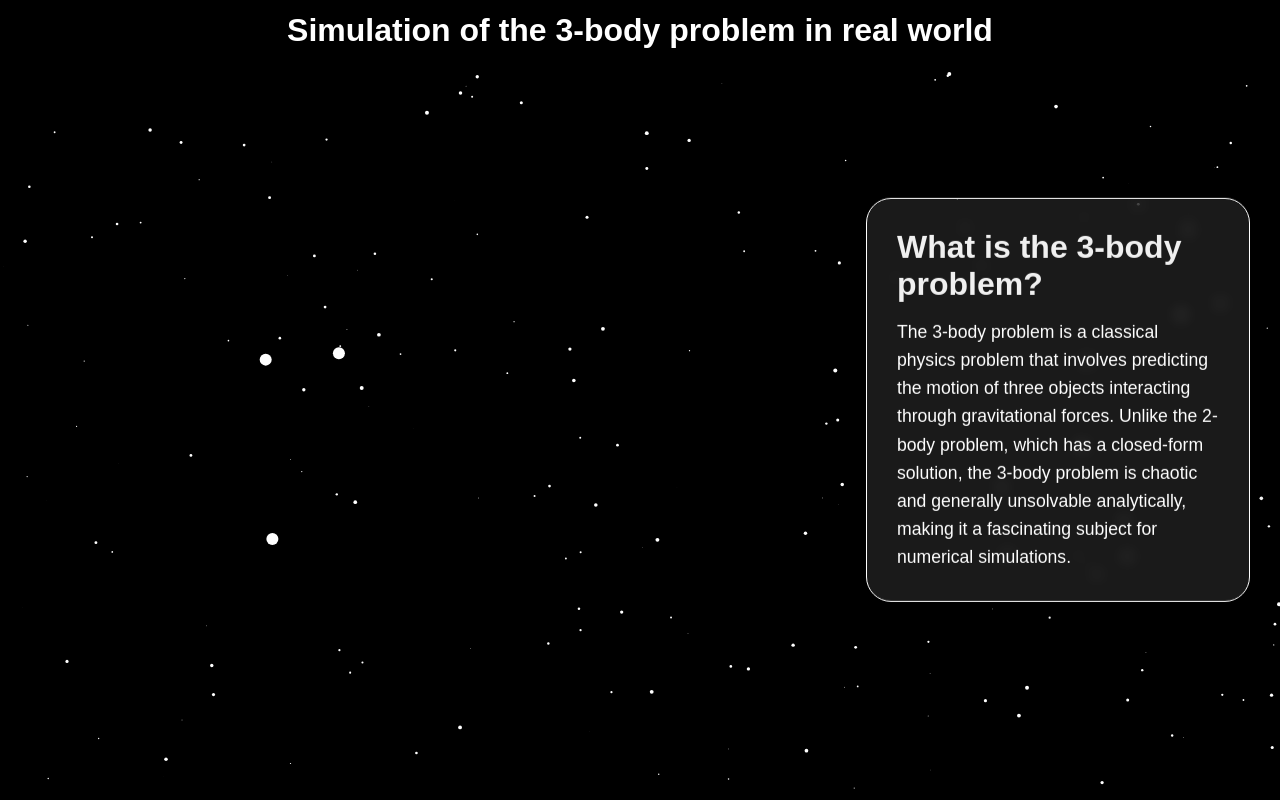
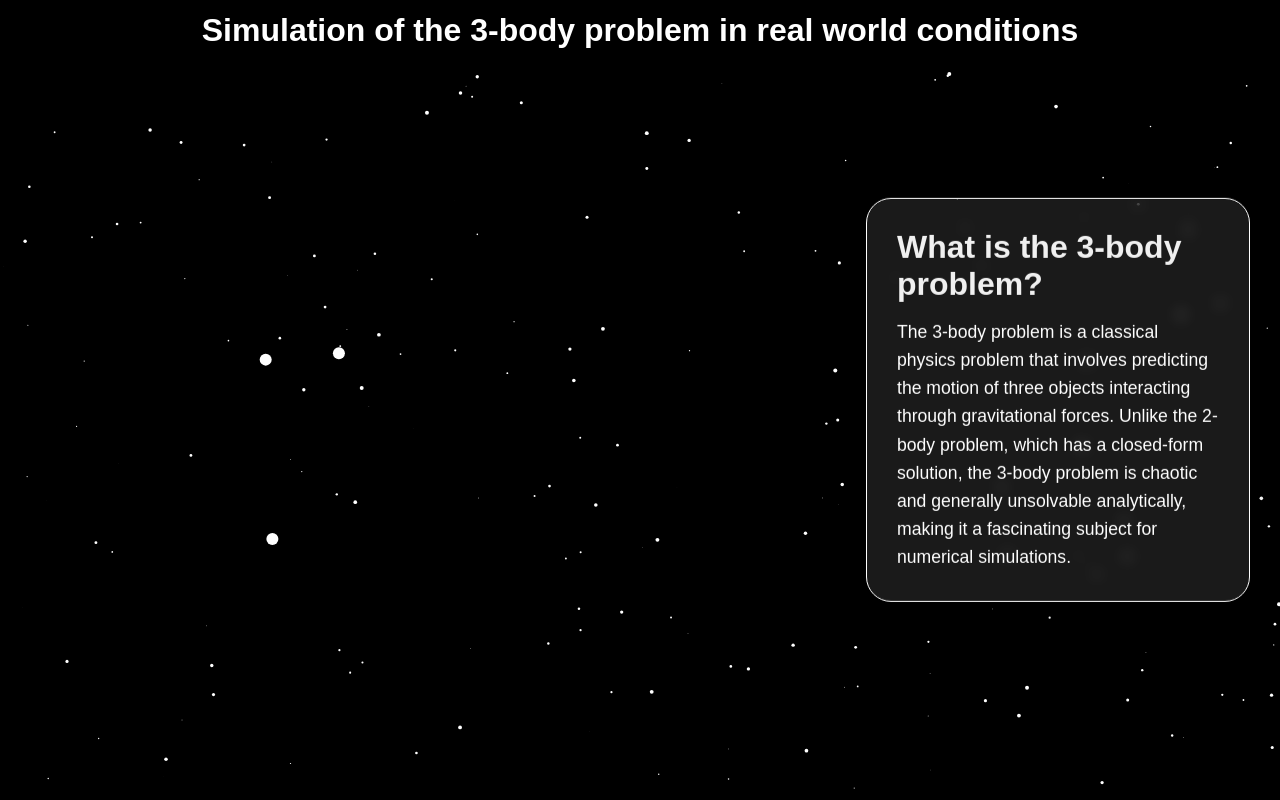
Before and after one commit to ricciviero/3-body-problem, a plain HTML site: page index.html in a window 1280 px wide. Drawn offline with Linux system fonts and the light colour scheme; animation ran at ten frames a second.

Commit message:
update h1 (yep)

```diff
--- a/index.html
+++ b/index.html
@@ -12,7 +12,7 @@
 </head>
 
 <body>
-    <h1>Simulation of the 3-body problem in real world</h1>
+    <h1>Simulation of the 3-body problem in real world conditions</h1>
 
     <div class="card">
         <h2>What is the 3-body problem?</h2>
```
